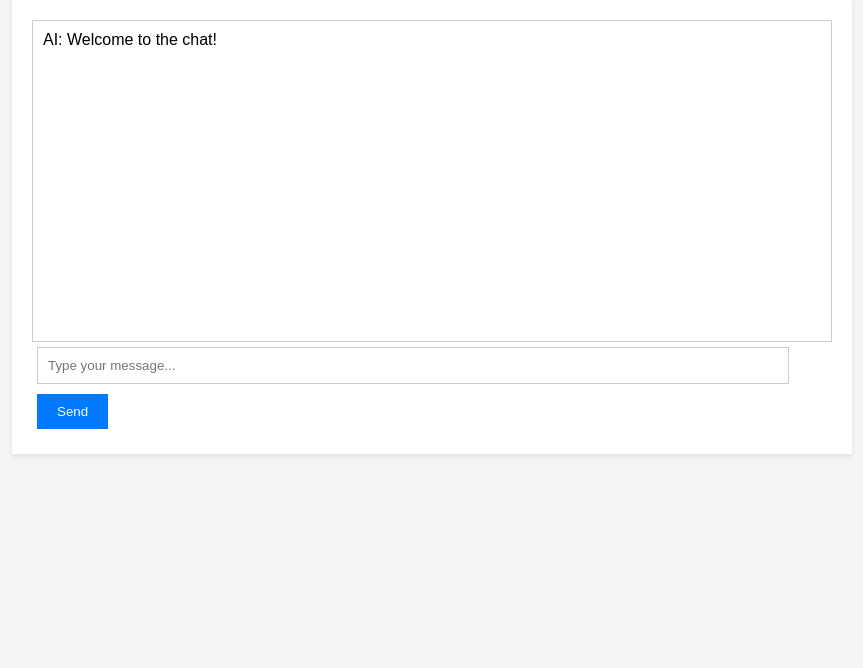
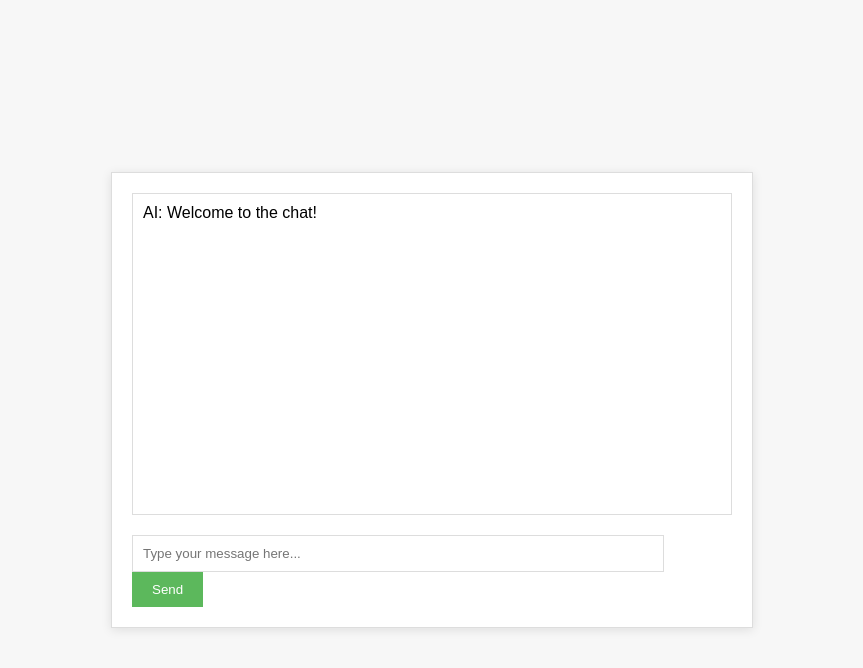
Before and after one commit to Tanujairam-TG/Gpt-Web, a plain HTML site: page index.html in a window 1280 px wide. Shown: the whole page, without its empty margins (208-1071 px from the left). Drawn offline with Linux system fonts and the light colour scheme.

Commit message:
Update index.html

```diff
--- a/index.html
+++ b/index.html
@@ -1,54 +1,60 @@
 <!DOCTYPE html>
-<html>
+<html lang="en">
 <head>
-    <title>AI Chat</title>
+    <meta charset="UTF-8">
+    <meta name="viewport" content="width=device-width, initial-scale=1.0">
+    <title>Chat with Style</title>
     <style>
-        /* Basic styling for the chat interface */
         body {
             font-family: Arial, sans-serif;
             margin: 0;
             padding: 0;
-            background-color: #f4f4f4;
+            display: flex;
+            justify-content: center;
+            align-items: center;
+            height: 100vh;
+            background-color: #f7f7f7;
         }
-        .container {
-            max-width: 800px;
-            margin: 0 auto;
+        #chat-container {
+            width: 80%;
+            max-width: 600px;
+            margin: auto;
+            border: 1px solid #ddd;
+            background-color: #fff;
             padding: 20px;
-            background-color: #fff;
-            box-shadow: 0 2px 4px rgba(0,0,0,0.1);
+            box-shadow: 0 2px 10px rgba(0,0,0,0.1);
         }
         #chat-window {
             height: 300px;
-            overflow-y: scroll;
-            border: 1px solid #ccc;
+            overflow-y: auto;
+            border: 1px solid #ddd;
+            margin-bottom: 20px;
             padding: 10px;
         }
-        input[type="text"] {
-            width: calc(100% - 70px);
+        #user-input {
+            width: calc(100% - 90px);
             padding: 10px;
-            margin: 5px;
-            border: 1px solid #ccc;
+            border: 1px solid #ddd;
+            margin-right: 10px;
         }
-        button {
+        #send-btn {
             padding: 10px 20px;
-            margin: 5px;
+            background-color: #5cb85c;
+            color: white;
             border: none;
-            background-color: #007bff;
-            color: #fff;
-            cursor: pointer;
         }
-        button:hover {
-            background-color: #0056b3;
+        #send-btn:hover {
+            background-color: #4cae4c;
         }
     </style>
 </head>
 <body>
-    <div class="container">
+    <div id="chat-container">
         <div id="chat-window"></div>
-        <input type="text" id="user-input" placeholder="Type your message...">
+        <input type="text" id="user-input" placeholder="Type your message here...">
         <button id="send-btn">Send</button>
     </div>
 
-    <script src="script.js"></script>
+    <script src="script.js"></script> <!-- Link to your JavaScript file -->
 </body>
-</html
+</html>
```
